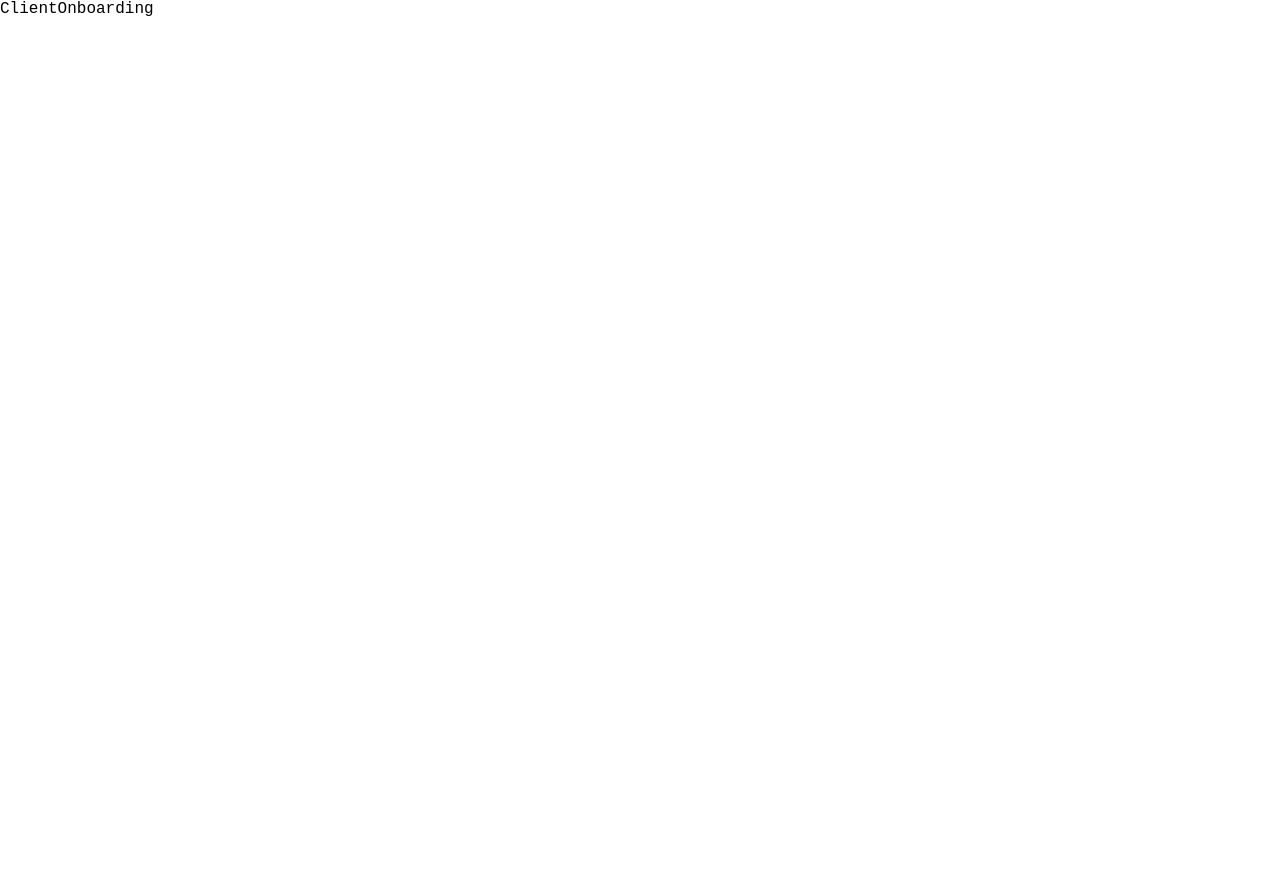
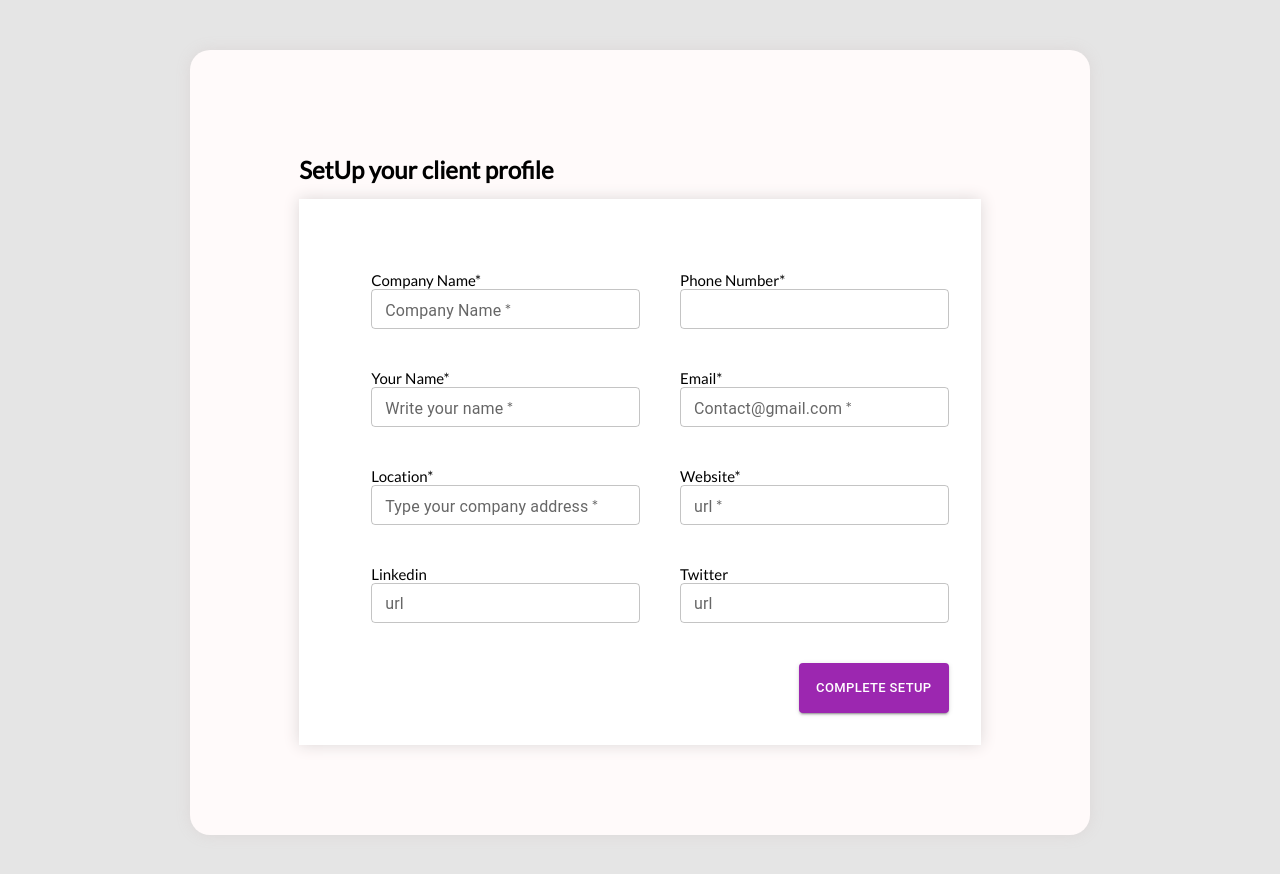
Before and after one commit to accio-Test-Projects/work-place-FE, a React (Create React App) app: page /onboarding/client in a window 1280 px wide. Shown: the top 874 px of the page. Before the commit the page ends 800 px from the top, so only its background shows below. Built offline with nearby package versions, Linux system fonts and the light colour scheme; a web font is replaced by a local one.

Commit message:
changes in onbording

```diff
--- /dev/null
+++ b/src/Components/OnboardingForm/ClientOnboarding/index.css
@@ -0,0 +1,15 @@
+@import url("https://fonts.googleapis.com/css2?family=Lato:ital,wght@0,300;0,400;1,300;1,400&display=swap");
+* {
+  margin: 0;
+  padding: 0;
+  font-family: "Lato", sans-serif;
+}
+.main-container {
+  background-color: #e5e5e5;
+  width: 100vw;
+  height: 100ch;
+  padding-top: 50px;
+}
+.heading {
+  margin: 15px 10%;
+}
--- a/src/Components/OnboardingForm/ClientOnboarding/index.js
+++ b/src/Components/OnboardingForm/ClientOnboarding/index.js
@@ -1,10 +1,234 @@
-import React from 'react'
+import React from "react";
+import Grid from "@mui/material/Grid";
+import TextField from "@mui/material/TextField";
+import Button from "@mui/material/Button";
+import Container from "@mui/material/Container";
+import "./index.css";
 
 function ClientOnboarding() {
 
+  // -----------------------------------------------------------------
+      const [clientInfo, setClientInfo] = React.useState({
+        name: "",
+        email: "",
+        phone: "",
+        companyName:"",
+        website:"",
+        location:"",
+        socialMedia: {
+          linkedIn: "",
+          twitter: "",
+        },
+      });
+  // --------------------------------------------------------------------
+
 
   return (
-    <div>ClientOnboarding</div>
+    <div className="main-container">
+      <Container
+        maxWidth="md"
+        sx={{
+          backgroundColor: "#FFFAFA",
+          boxShadow: "0px 0px 15px #DCD7D7",
+          padding:"90px 10px",
+          borderRadius: "20px"
+        }}
+      >
+        <h2 className="heading"> SetUp your client profile</h2>
+        <form>
+          <Grid
+            container
+            spacing={5}
+            maxWidth="80%"
+            p={4}
+            sx={{
+              backgroundColor: "#FFFFFF",
+              boxShadow: "0px 0px 15px #DCD7D7",
+              margin: "auto",
+              fontSize: "15px"
+            }}
+          >
+            {/* ----------------------------------------------------- */}
+            {/* /neame*
+          //email*
+          //phone*
+          //location*
+          //company
+          //website */}
+
+            <Grid item md={6} xs={12}>
+              <label>Company Name*</label>
+              <TextField
+                fullWidth
+                id="outlined-basic"
+                label="Company Name"
+                variant="outlined"
+                size="small"
+                required
+                value={clientInfo.companyName}
+                onChange={(e) => {
+                  setClientInfo((p)=>{
+                    return { ...p, companyName: e.target.value };
+                  })
+                }}
+              />
+            </Grid>
+            {/* ----------------------------------------------------- */}
+
+            <Grid item md={6} xs={12}>
+              <label>Phone Number*</label>
+              <TextField
+                fullWidth
+                id="outlined-basic"
+                type="number"
+                variant="outlined"
+                size="small"
+                required
+                value={clientInfo.phone}
+                onChange={(e) => {
+                  setClientInfo((p)=>{
+                    return { ...p, phone: e.target.value };
+                  })
+                }}
+              />
+            </Grid>
+            {/* ----------------------------------------------------- */}
+            <Grid item lg={6} md={6} xs={12}>
+              <label>Your Name*</label>
+              <TextField
+                fullWidth
+                id="outlined-basic"
+                label="Write your name"
+                variant="outlined"
+                size="small"
+                required
+                value={clientInfo.name}
+                onChange={(e) => {
+                  setClientInfo((p)=>{
+                    return { ...p, name: e.target.value };
+                  })
+                }}
+              />
+            </Grid>
+            {/* ----------------------------------------------------- */}
+            <Grid item lg={6} md={6} xs={12}>
+              <label>Email*</label>
+              <TextField
+                fullWidth
+                id="outlined-basic"
+                label="Contact@gmail.com"
+                variant="outlined"
+                size="small"
+                type="email"
+                required
+                value={clientInfo.email}
+                onChange={(e) => {
+                  setClientInfo((p)=>{
+                    return { ...p, email: e.target.value };
+                  })
+                }}
+              />
+            </Grid>
+            {/* ------------------------------------------------------- */}
+
+            <Grid item lg={6} md={6} xs={12}>
+              <label>Location*</label>
+              <TextField
+                fullWidth
+                id="outlined-basic"
+                label="Type your company address"
+                variant="outlined"
+                size="small"
+                required
+                value={clientInfo.location}
+                onChange={(e) => {
+                  setClientInfo((p)=>{
+                    return { ...p, location: e.target.value };
+                  })
+                }}
+              />
+            </Grid>
+            {/* ----------------------------------------------------- */}
+            <Grid item lg={6} md={6} xs={12}>
+              <label>Website*</label>
+              <TextField
+                fullWidth
+                id="outlined-basic"
+                label="url"
+                variant="outlined"
+                size="small"
+                required
+                value={clientInfo.website}
+                onChange={(e) => {
+                  setClientInfo((p)=>{
+                    return { ...p, website: e.target.value };
+                  })
+                }}
+              />
+            </Grid>
+            {/* ------------------------------------------------------- */}
+            <Grid item lg={6} md={6} xs={12}>
+              <label>Linkedin</label>
+              <TextField
+                fullWidth
+                id="outlined-basic"
+                label="url"
+                variant="outlined"
+                size="small"
+                value={clientInfo.socialMedia.linkedIn}
+                onChange={(e) => {
+                  setClientInfo((p) => {
+                    return {
+                      ...p,
+                      socialMedia: {
+                        ...p.socialMedia,
+                        linkedIn: e.target.value,
+                      },
+                    };
+                  });
+                }}
+              />
+            </Grid>
+            {/* ------------------------------------------------------- */}
+            <Grid item lg={6} md={6} xs={12}>
+              <label>Twitter</label>
+              <TextField
+                fullWidth
+                id="outlined-basic"
+                label="url"
+                variant="outlined"
+                size="small"
+                value={clientInfo.socialMedia.twitter}
+                onChange={(e) => {
+                  setClientInfo((p) => {
+                    return {
+                      ...p,
+                      socialMedia: {
+                        ...p.socialMedia,
+                        twitter: e.target.value,
+                      },
+                    };
+                  });
+                }}
+              />
+            </Grid>
+            {/* ------------------------------------------------------- */}
+            <Grid item lg={12}>
+              <Button
+                variant="contained"
+                color="secondary"
+                size="small"
+                type="submit"
+                sx={{ float: "right",width:"150px"}}
+              >
+                Complete Setup
+              </Button>
+            </Grid>
+            {/* ------------------------------------------------------- */}
+          </Grid>
+        </form>
+      </Container>
+    </div>
   )
 }
 
```
Also changed, not shown: src/Components/OnboardingForm/CandidateOnboarding/index.js (+44 -14 lines).
